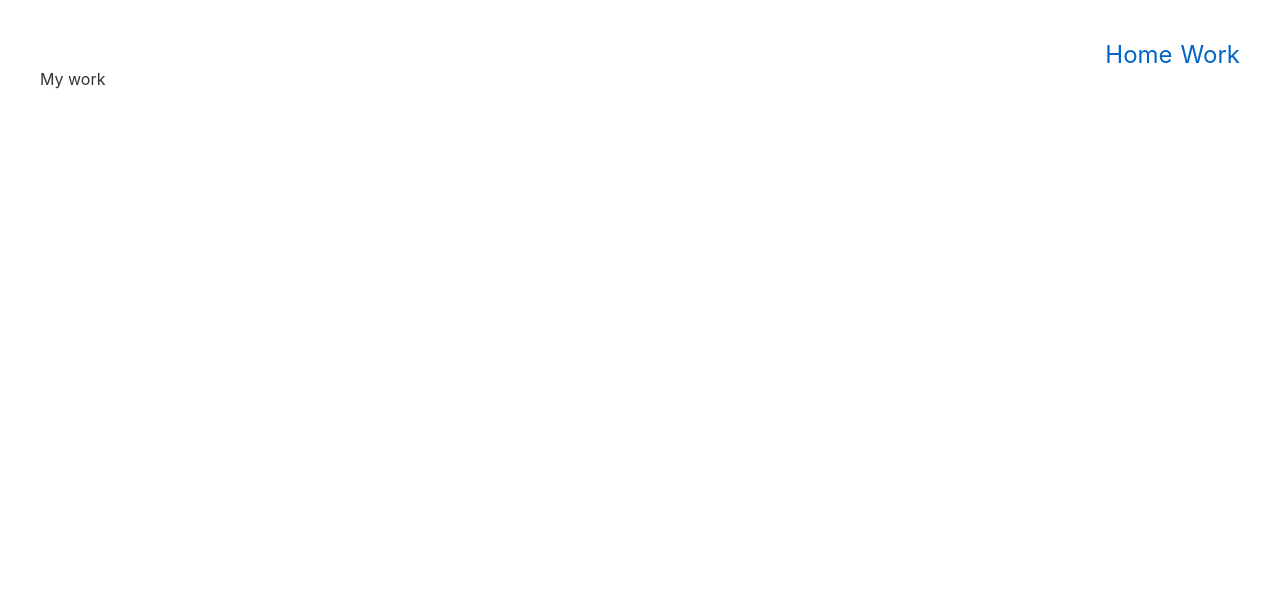
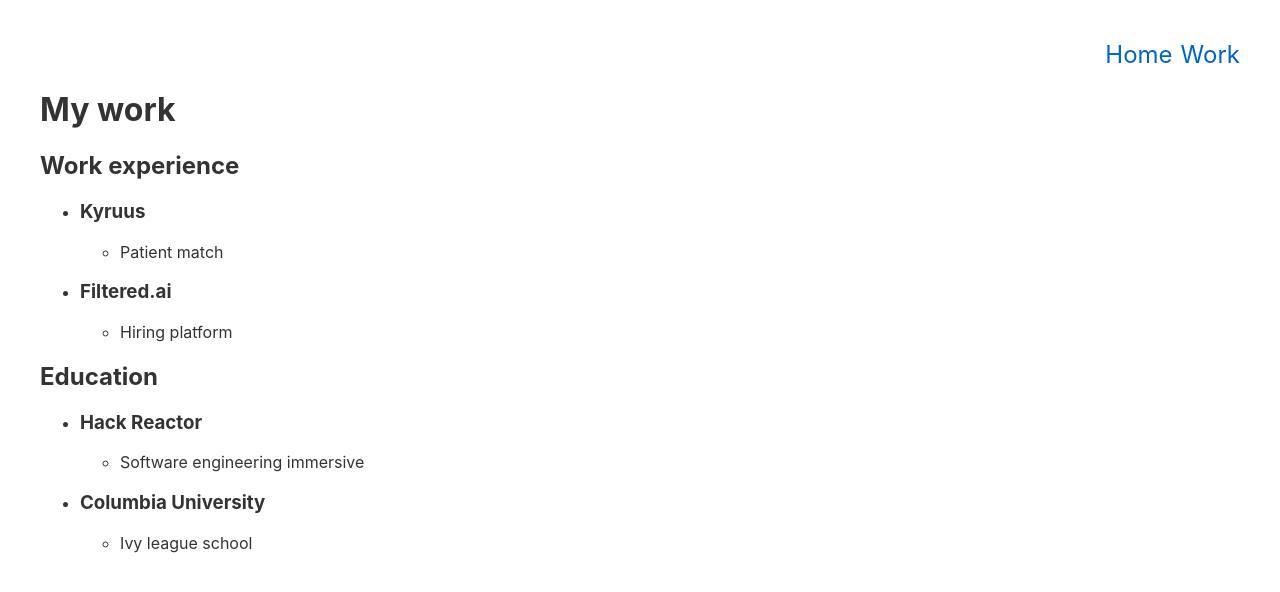
Before and after one commit to ciaran-conners/personal-site-svelte, a Svelte app: page /work in a window 1280 px wide. Shown: the top 592 px of the page. Built offline with nearby package versions, Linux system fonts and the light colour scheme.

Commit message:
Basic outline for /work page and basic resume data structure.

```diff
--- a/src/components/Work.svelte
+++ b/src/components/Work.svelte
@@ -1 +1,24 @@
-<div>My work</div>
+<script>
+  import { resume } from '../lib/constants';
+
+  import WorkItem from './WorkItem.svelte';
+</script>
+
+
+<h1>My work</h1>
+
+{#each resume as section}
+  <section>
+    <h2>
+      {Object.keys(section)[0]}
+    </h2>
+    <ul>
+      {#each Object.values(section)[0] as sectionEntry}
+        <WorkItem
+          heading="{sectionEntry.heading}"
+          bulletPoints="{sectionEntry.bulletPoints}"
+        />
+      {/each}
+    </ul>
+  </section>
+{/each}
--- /dev/null
+++ b/src/components/WorkItem.svelte
@@ -0,0 +1,12 @@
+<script>
+  export let heading, bulletPoints;
+</script>
+
+<li>
+  <h3>{heading}</h3>
+  <ul>
+    {#each bulletPoints as bulletPoint}
+      <li>{bulletPoint}</li>
+    {/each}
+  </ul>
+</li>
--- a/src/lib/constants.js
+++ b/src/lib/constants.js
@@ -1 +1,24 @@
 export const name = 'Ciarán Conners';
+
+export const resume = [
+  {'Work experience': [
+    {
+      heading: 'Kyruus',
+      bulletPoints: ['Patient match']
+    },
+    {
+      heading: 'Filtered.ai',
+      bulletPoints: ['Hiring platform']
+    }
+  ]},
+  {'Education': [
+    {
+      heading: 'Hack Reactor',
+      bulletPoints: ['Software engineering immersive']
+    },
+    {
+      heading: 'Columbia University',
+      bulletPoints: ['Ivy league school']
+    }
+  ]}
+];
```
